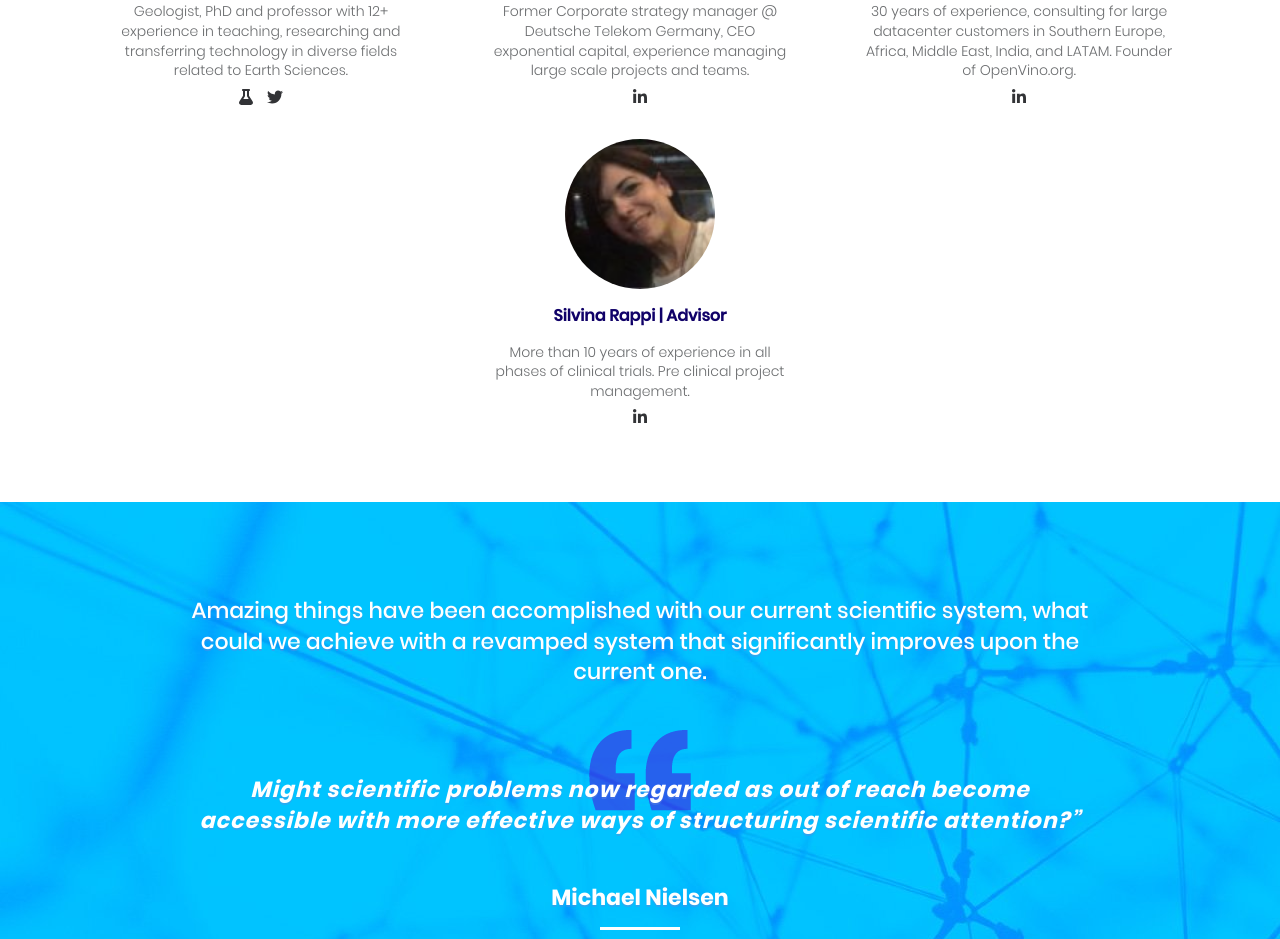
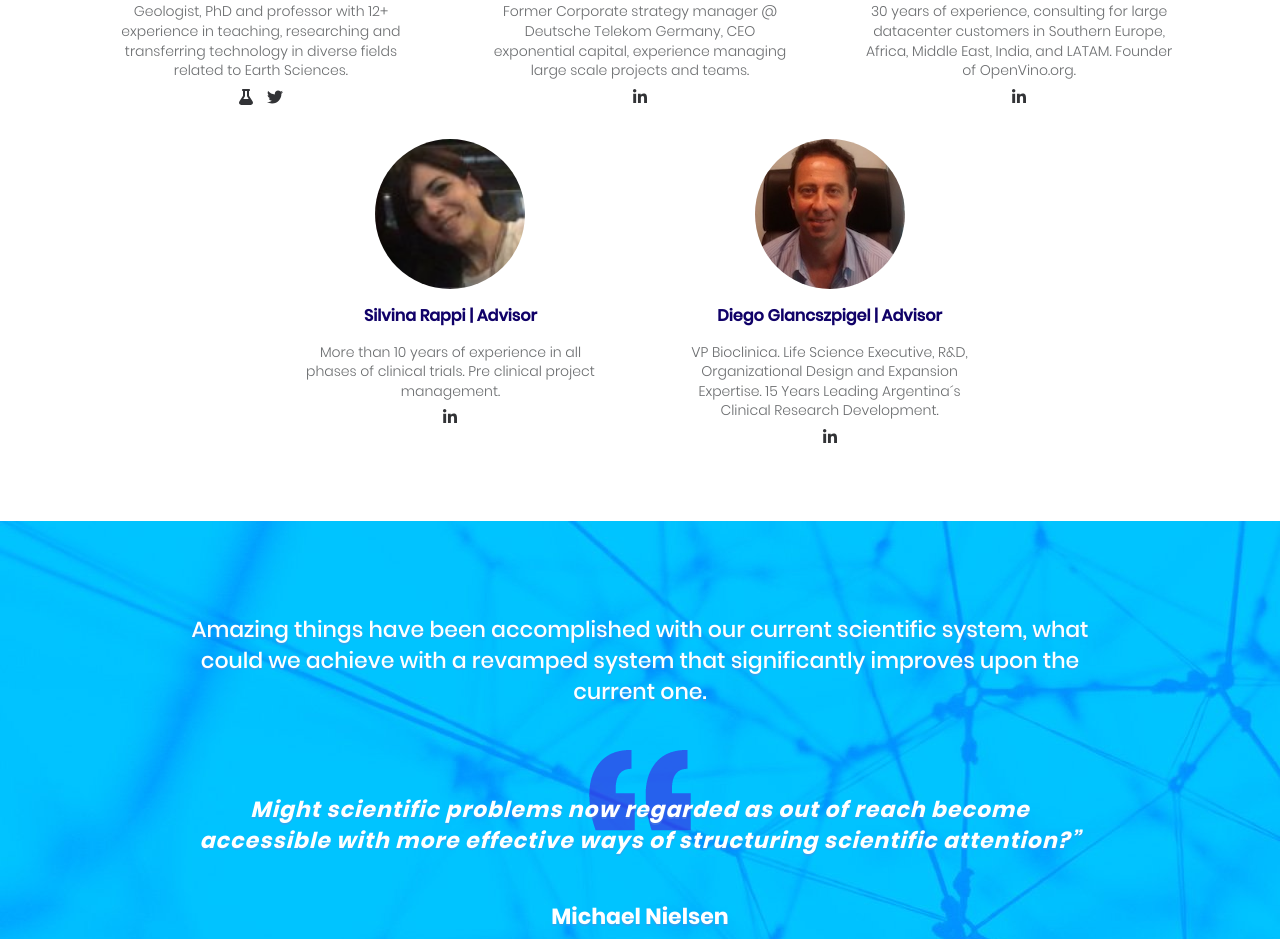
Before and after one commit to mauerv/open-science-network.github.io, a website: page index.html in a window 1280 px wide. Shown: the part 4436-5375 px from the top of the page. Drawn offline with nearby package versions, Linux system fonts and the light colour scheme.

Commit message:
Add advisor Diego

```diff
--- a/index.html
+++ b/index.html
@@ -239,6 +239,16 @@
               </a>
             </div>
           </div>
+          <div class="team-member">
+            <img src="./img/diego.jpg" class='profile-pic' />
+            <h3>Diego Glancszpigel | Advisor</h3>
+            <p>VP Bioclinica. Life Science Executive, R&D, Organizational Design and Expansion Expertise. 15 Years Leading Argentina´s Clinical Research Development.</p>
+            <div class="contact-icon-list">
+              <a href="https://www.linkedin.com/in/diegoglancszpigel/" alt="https://www.linkedin.com/in/diegoglancszpigel/" target="_blank">
+                <i class="fab fa-linkedin-in"></i>
+              </a>
+            </div>
+          </div>
         </div>
       </div>
     	<div id="lblue-wrapper">
```
Also changed, not shown: img/diego.jpg (added), 1 other file.
